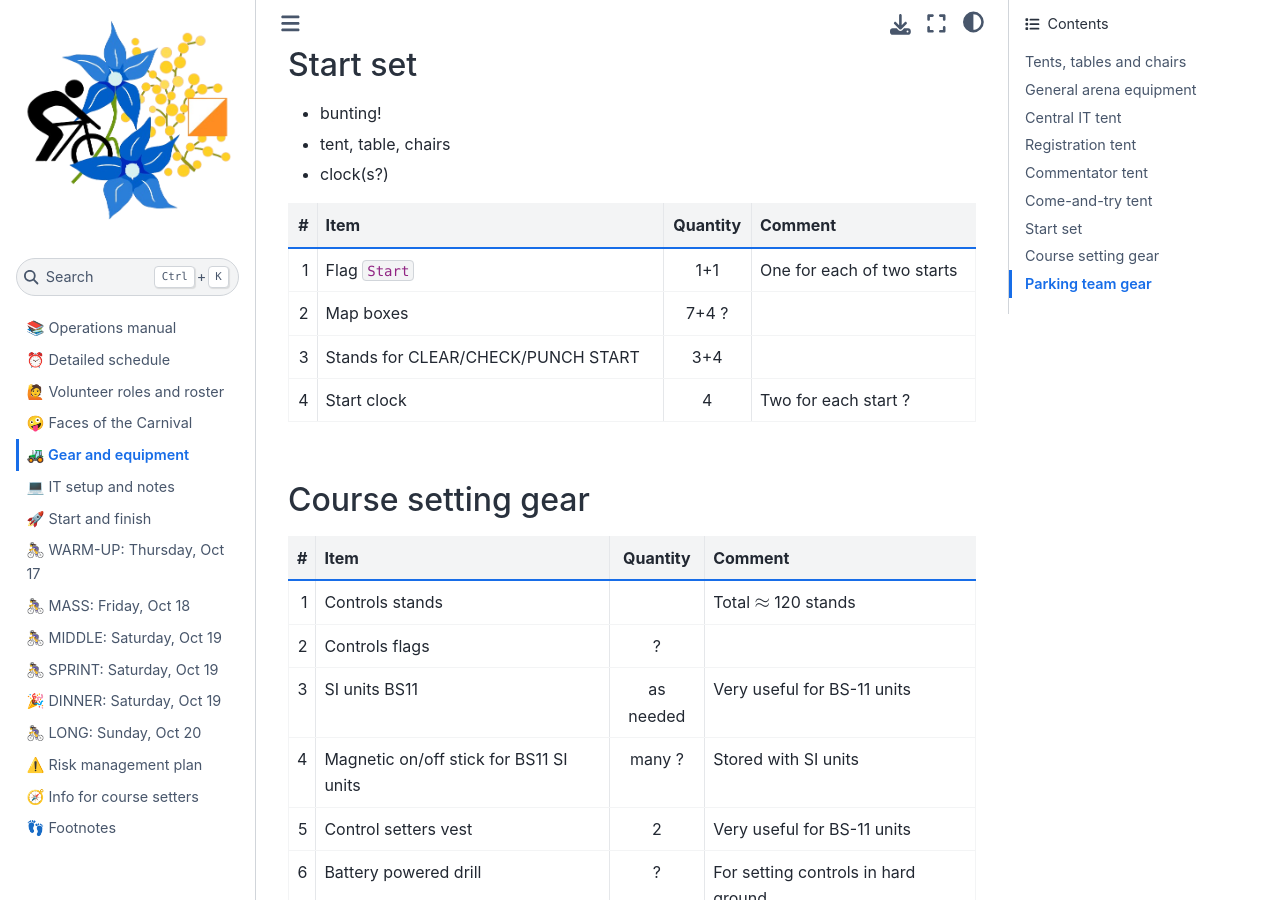
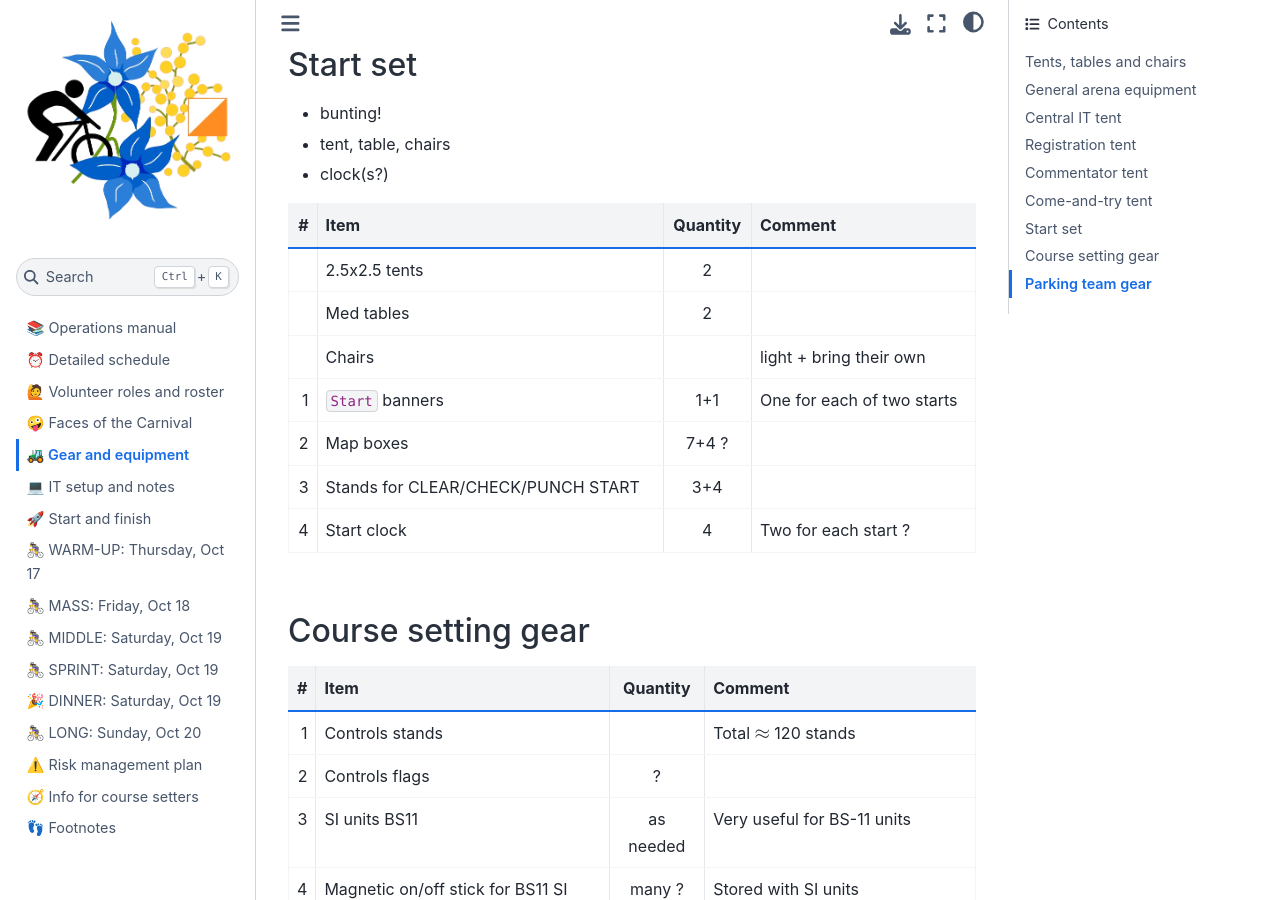
Before and after one commit to fediskhakov/mtbo2024champ, a Jupyter Book: the page built from 03.equipment.md, in a window 1280 px wide and 900 px high, scrolled down 7238 px. Built offline with Jupyter Book 1.0.4 settings and Sphinx 7.4.7 and the Sphinx Book theme 1.1.4, drawn with Linux system fonts in a browser that asks for light colours.

Commit message:
Equipment update

```diff
--- a/03.equipment.md
+++ b/03.equipment.md
@@ -229,7 +229,10 @@ This list is to be updated. Check with [IT section](04.computers.md) as well.
 
 | # | Item | Quantity | Comment |
 |-:|-|:-:|-|
-| 1 | Flag `Start` | 1+1 | One for each of two starts |
+|  | 2.5x2.5 tents | 2 |  |
+|  | Med tables | 2 |  |
+|  | Chairs |  | light + bring their own |
+| 1 | `Start` banners | 1+1 | One for each of two starts |
 | 2 | Map boxes | 7+4 ? | |
 | 3 | Stands for CLEAR/CHECK/PUNCH START | 3+4 | |
 | 4 | Start clock | 4 | Two for each start ? |
```
